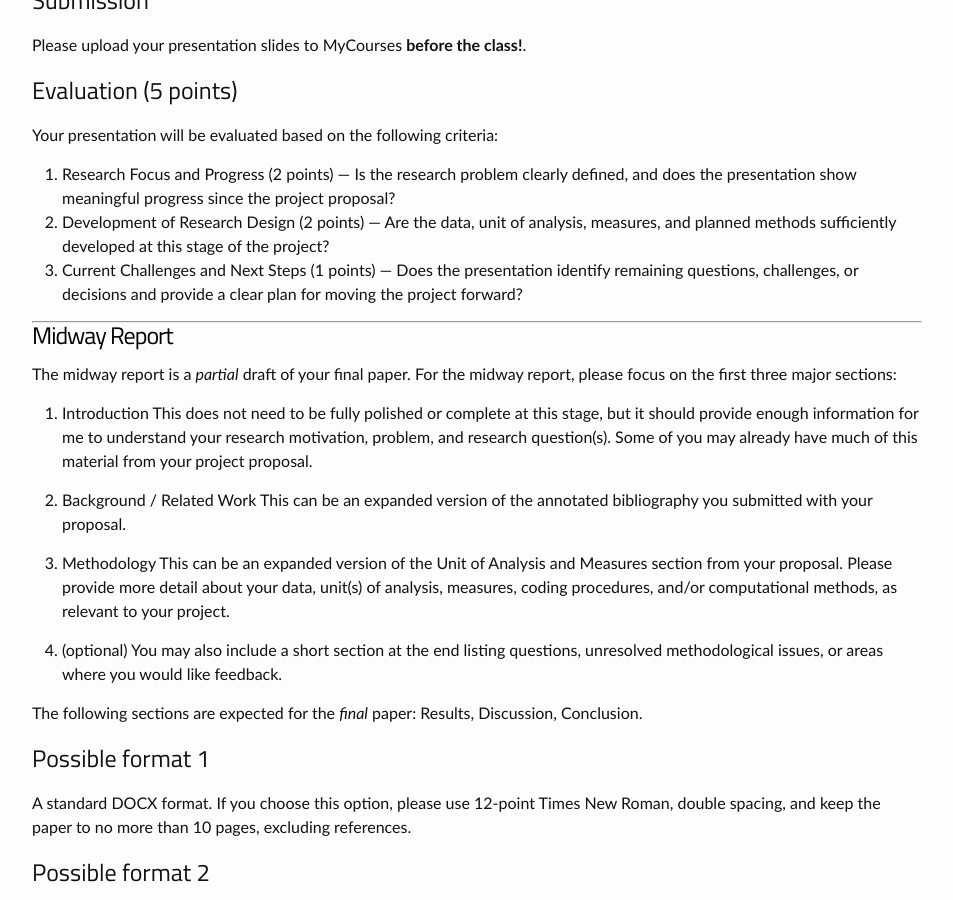
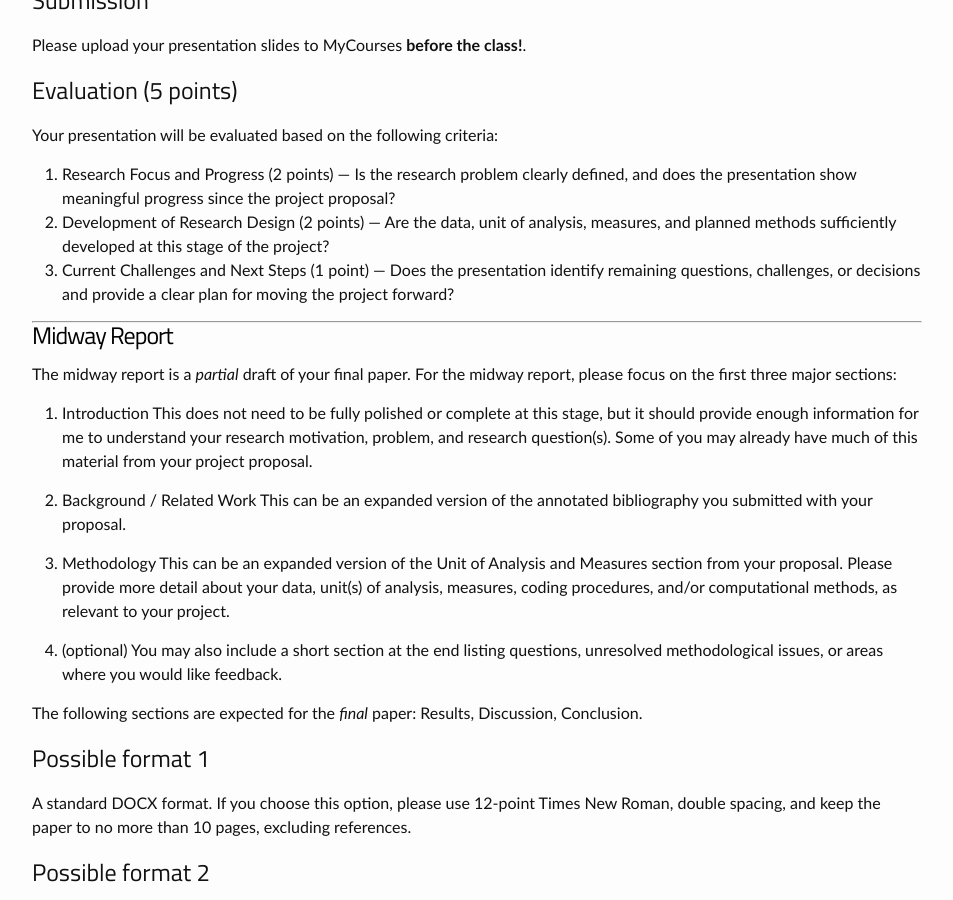
Before and after one commit to hksung/Fall26_SLS775, a Jekyll site: the page built from _assignments/3_midway.md, in a window 1280 px wide and 900 px high, scrolled down 1506 px. Shown: the whole window, without its empty margins (163-1116 px from the left). Built offline with Jekyll 4.4.1, drawn with Linux system fonts in a browser that asks for light colours; nearby versions of some CDN libraries.

Commit message:
Update 3_midway.md

```diff
--- a/_assignments/3_midway.md
+++ b/_assignments/3_midway.md
@@ -71,7 +71,7 @@ Your presentation will be evaluated based on the following criteria:
 
 1. Research Focus and Progress (2 points) — Is the research problem clearly defined, and does the presentation show meaningful progress since the project proposal?
 2. Development of Research Design (2 points) — Are the data, unit of analysis, measures, and planned methods sufficiently developed at this stage of the project?
-3. Current Challenges and Next Steps (1 points) — Does the presentation identify remaining questions, challenges, or decisions and provide a clear plan for moving the project forward?
+3. Current Challenges and Next Steps (1 point) — Does the presentation identify remaining questions, challenges, or decisions and provide a clear plan for moving the project forward?
 
 ---
 
```
